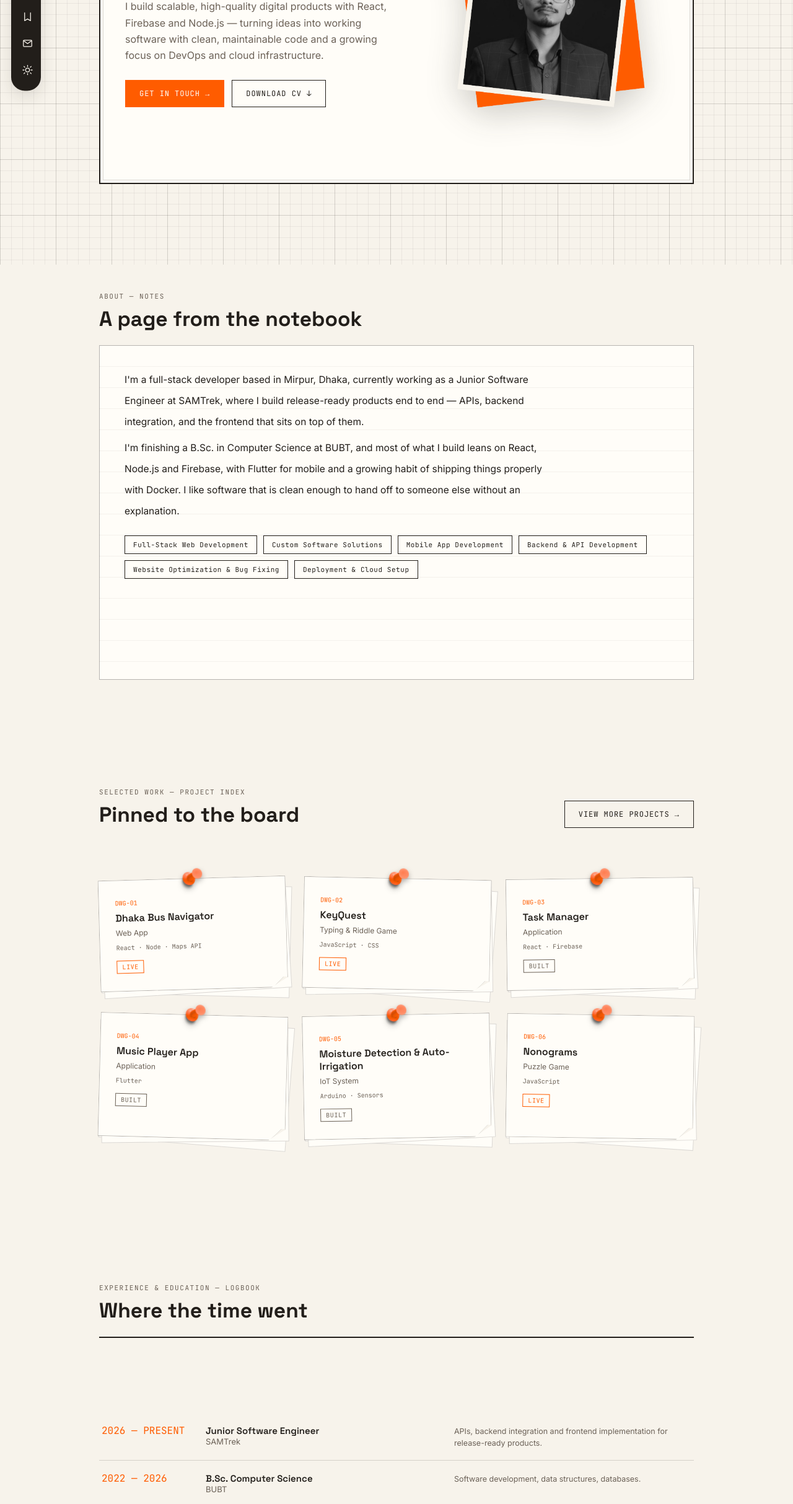
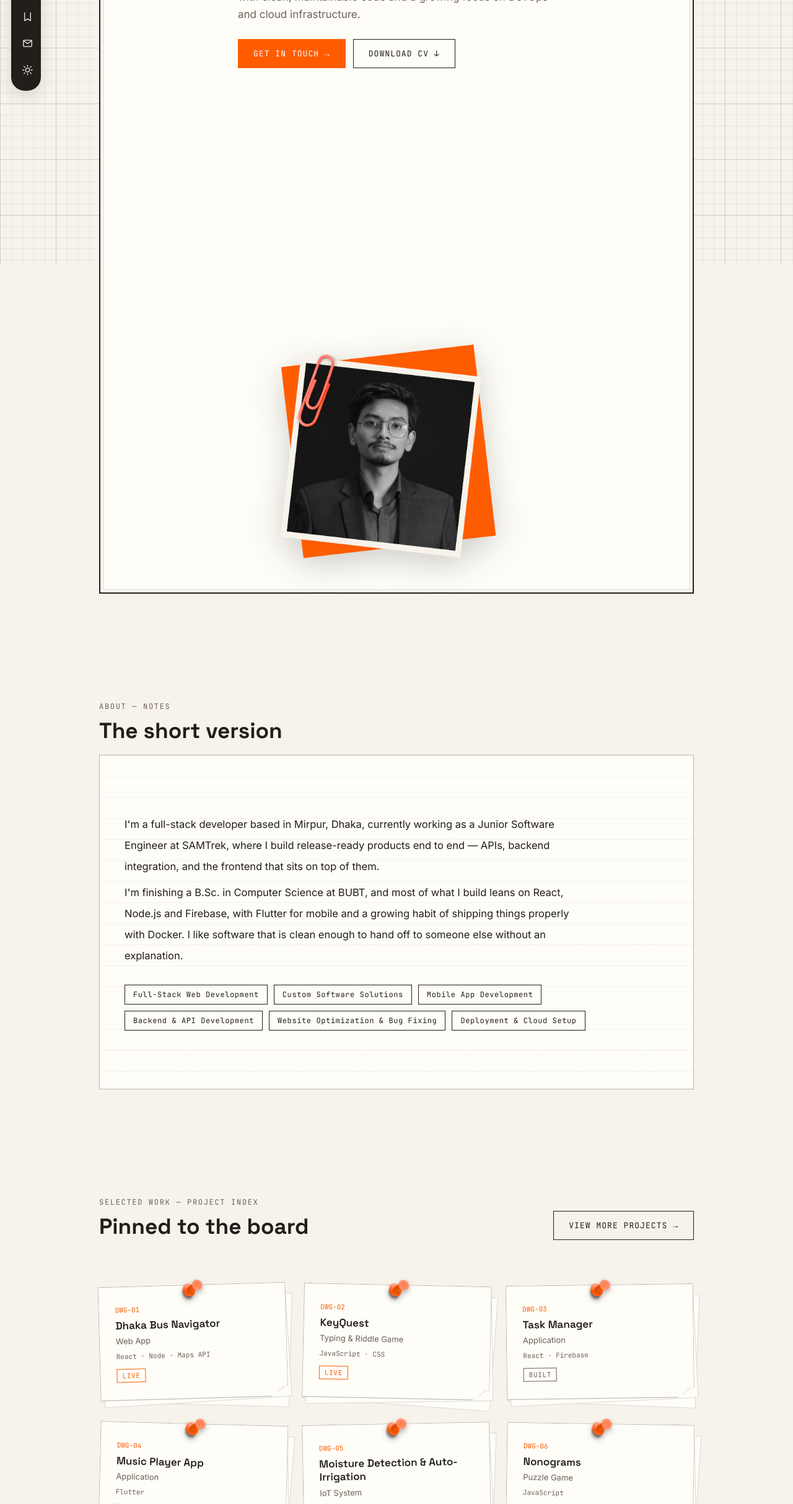
Before and after one commit to Muhit-1/portfolio, a website built with Vite: page index.html in a window 1280 px wide. Shown: the part 373-2800 px from the top of the page at 62% size. Built offline with nearby package versions, Linux system fonts and the light colour scheme.

Commit message:
new updates for section

```diff
--- a/index.html
+++ b/index.html
@@ -60,7 +60,7 @@
     <section id="about">
       <div class="section-head">
         <div class="eyebrow mono">ABOUT — NOTES</div>
-        <h2 class="display">A page from the notebook</h2>
+        <h2 class="display">The short version</h2>
       </div>
       <div class="ledger">
         <p>I'm a full-stack developer based in Mirpur, Dhaka, currently working as a Junior Software Engineer at SAMTrek, where I build release-ready products end to end — APIs, backend integration, and the frontend that sits on top of them.</p>
--- a/src/style.css
+++ b/src/style.css
@@ -62,7 +62,7 @@
   .mono{font-family:'JetBrains Mono',ui-monospace,monospace;}
   .display{font-family:'Space Grotesk',sans-serif;}
   .wrap{width:100%;}
-  .eyebrow{font-size:11px;letter-spacing:.14em;color:var(--ink-soft);text-transform:uppercase;}
+  .eyebrow{font-size:12px;letter-spacing:.14em;color:var(--ink-soft);text-transform:uppercase;}
 
   /* grid paper background */
   .grid-bg{position:fixed;inset:0;z-index:0;pointer-events:none;
@@ -113,21 +113,22 @@
   }
   .title-block{
     border:2px solid var(--ink); position:relative; background:var(--panel);
-    display:flex; flex-wrap:wrap; align-items:center;
+    display:flex; flex-wrap:wrap; align-items:center; justify-content:center;
+    gap:350px;
     flex:1;
   }
   .title-block::before{content:"";position:absolute;inset:4px;border:1px solid var(--line);pointer-events:none;}
-  .title-block-main{flex:1 1 420px; padding:clamp(40px,8vh,76px) 40px;}
+  .title-block-main{flex:0 1 600px; padding:clamp(32px,6vh,56px) 44px;}
   .title-block-main .eyebrow{color:var(--accent); margin-bottom:16px;}
   .title-block-main h1{
     font-family:'Space Grotesk',sans-serif; font-weight:700;
     font-size:clamp(2.4rem,5vw,4rem); line-height:1.03; margin:0 0 20px; letter-spacing:-.01em;
   }
-  .title-block-main p{font-size:16px;line-height:1.65;color:var(--ink-soft);max-width:48ch;margin:0 0 26px;}
+  .title-block-main p{font-size:17px;line-height:1.65;color:var(--ink-soft);max-width:48ch;margin:0 0 26px;}
   .btn-row{display:flex;gap:12px;flex-wrap:wrap;}
   .btn{
-    font-family:'JetBrains Mono',monospace; font-size:12px; letter-spacing:.08em;
-    padding:13px 22px; border:1px solid var(--ink); display:inline-flex; align-items:center; gap:8px;
+    font-family:'JetBrains Mono',monospace; font-size:13px; letter-spacing:.08em;
+    padding:14px 24px; border:1px solid var(--ink); display:inline-flex; align-items:center; gap:8px;
   }
   .btn-solid{background:var(--accent); color:#fff; border-color:var(--accent);}
   .btn-solid:hover{background:var(--accent-deep); border-color:var(--accent-deep); color:#fff;}
@@ -135,11 +136,11 @@
   .btn-outline:hover{color:var(--accent); border-color:var(--accent);}
 
   .title-block-photo{
-    width:430px; display:flex; align-items:center; justify-content:center;
+    width:480px; display:flex; align-items:center; justify-content:center;
     padding:34px; position:relative;
   }
   .hero-photo{
-    width:330px; display:block; margin-right:26px;
+    width:380px; display:block; margin-right:26px;
     filter:drop-shadow(0 14px 26px rgba(34,30,26,.22));
   }
 
@@ -152,7 +153,7 @@
     scroll-snap-align:start;
   }
   .section-head{position:absolute; top:44px; left:160px; right:160px;}
-  .section-head h2{font-family:'Space Grotesk',sans-serif;font-size:clamp(1.5rem,3vw,2.1rem);font-weight:700;margin:8px 0 0;}
+  .section-head h2{font-family:'Space Grotesk',sans-serif;font-size:clamp(1.6rem,3vw,2.2rem);font-weight:700;margin:8px 0 0;}
   .work-head{display:flex;justify-content:space-between;align-items:flex-end;flex-wrap:wrap;gap:20px;}
 
   /* ---------- about ---------- */
@@ -160,12 +161,12 @@
     border:1px solid var(--line-strong); background:
       repeating-linear-gradient(var(--panel), var(--panel) 33px, var(--grid-minor) 34px);
     padding:38px 40px;
-    flex:1;
+    flex:1; display:flex; flex-direction:column; justify-content:center;
   }
-  .ledger p{font-size:15.5px;line-height:34px;color:var(--ink);max-width:70ch;margin:0 0 8px;}
+  .ledger p{font-size:16.5px;line-height:34px;color:var(--ink);max-width:70ch;margin:0 0 8px;}
   .chip-row{display:flex;flex-wrap:wrap;gap:10px;margin-top:22px;}
   .chip{
-    font-family:'JetBrains Mono',monospace;font-size:11px;letter-spacing:.05em;
+    font-family:'JetBrains Mono',monospace;font-size:12px;letter-spacing:.05em;
     border:1px solid var(--ink); padding:7px 13px; color:var(--ink);
   }
 
@@ -176,7 +177,7 @@
   .behind-a{inset:10px -6px -10px 6px; transform:rotate(3deg);}
   .behind-b{inset:6px -3px -6px 3px; transform:rotate(-2deg);}
   .pin{
-    position:absolute; top:-22px; left:50%; transform:translateX(-50%);
+    position:absolute; top:-14px; left:50%; transform:translateX(-50%);
     width:48px; z-index:3; filter:drop-shadow(0 4px 4px rgba(0,0,0,.3));
   }
   .card{
@@ -190,11 +191,11 @@
     content:""; position:absolute; right:0; bottom:0; width:9%; height:9%;
     background:linear-gradient(135deg, transparent 46%, rgba(34,30,26,.14) 48%, var(--bg) 50%);
   }
-  .card .mono.id{font-size:10px;color:var(--accent);margin-bottom:8px;}
-  .card h3{font-family:'Space Grotesk',sans-serif;font-size:16px;font-weight:600;margin:0 0 6px;line-height:1.25;}
-  .card .type{font-size:12px;color:var(--ink-soft);margin-bottom:10px;}
-  .card .stack{font-size:10px;color:var(--ink-soft);margin-bottom:12px;}
-  .status{display:inline-block;font-size:10px;letter-spacing:.06em;padding:3px 8px;border:1px solid currentColor;}
+  .card .mono.id{font-size:11px;color:var(--accent);margin-bottom:8px;}
+  .card h3{font-family:'Space Grotesk',sans-serif;font-size:17px;font-weight:600;margin:0 0 6px;line-height:1.25;}
+  .card .type{font-size:13px;color:var(--ink-soft);margin-bottom:10px;}
+  .card .stack{font-size:11px;color:var(--ink-soft);margin-bottom:12px;}
+  .status{display:inline-block;font-size:11px;letter-spacing:.06em;padding:3px 8px;border:1px solid currentColor;}
 
   /* ---------- experience / logbook ---------- */
   .logbook{border-top:2px solid var(--ink); flex:1; display:flex; flex-direction:column; justify-content:center;}
@@ -203,25 +204,24 @@
     padding:18px 4px; border-bottom:1px solid var(--line);
   }
   .log-row .yr{color:var(--accent);}
-  .log-row .ttl{font-family:'Space Grotesk',sans-serif;font-weight:600;font-size:15px;}
-  .log-row .org{color:var(--ink-soft);font-size:13px;}
-  .log-row .note{color:var(--ink-soft);font-size:12.5px;line-height:1.5;}
+  .log-row .ttl{font-family:'Space Grotesk',sans-serif;font-weight:600;font-size:16px;}
+  .log-row .org{color:var(--ink-soft);font-size:14px;}
+  .log-row .note{color:var(--ink-soft);font-size:13.5px;line-height:1.5;}
 
   /* ---------- contact / postcard ---------- */
-  .postcard{align-items:center; gap:20px;}
-  .postcard-body{flex:1 1 420px; padding:clamp(40px,8vh,76px) 40px;}
+  .postcard-body{flex:0 1 600px; padding:clamp(32px,6vh,56px) 44px;}
   .postcard-body .eyebrow{color:var(--accent); margin-bottom:16px;}
   .postcard-headline{
     font-family:'Space Grotesk',sans-serif; font-weight:700;
-    font-size:clamp(2rem,4vw,3rem); line-height:1.08; margin:0 0 14px; letter-spacing:-.01em;
+    font-size:clamp(2.1rem,4vw,3.1rem); line-height:1.08; margin:0 0 14px; letter-spacing:-.01em;
   }
-  .postcard-sub{font-size:15px; line-height:1.6; color:var(--ink-soft); max-width:46ch; margin:0 0 28px;}
+  .postcard-sub{font-size:16px; line-height:1.6; color:var(--ink-soft); max-width:46ch; margin:0 0 28px;}
   .postcard-addr{border-top:1px solid var(--line-strong); padding-top:22px; display:grid; gap:14px; max-width:440px;}
-  .postcard-row{display:flex; align-items:center; gap:12px; font-size:14px;}
-  .postcard-ico{width:22px; height:22px; flex-shrink:0; display:inline-flex; align-items:center; justify-content:center; color:var(--ink-soft);}
-  .postcard-ico svg{width:18px; height:18px;}
-  .postcard-ico-badge{border:1px solid var(--ink-soft); border-radius:4px; font-size:9px; font-weight:600;}
-  .postcard-k{font-size:10px; letter-spacing:.1em; color:var(--ink-soft); text-transform:uppercase; width:60px; flex-shrink:0;}
+  .postcard-row{display:flex; align-items:center; gap:12px; font-size:15px;}
+  .postcard-ico{width:24px; height:24px; flex-shrink:0; display:inline-flex; align-items:center; justify-content:center; color:var(--ink-soft);}
+  .postcard-ico svg{width:19px; height:19px;}
+  .postcard-ico-badge{border:1px solid var(--ink-soft); border-radius:4px; font-size:10px; font-weight:600;}
+  .postcard-k{font-size:11px; letter-spacing:.1em; color:var(--ink-soft); text-transform:uppercase; width:62px; flex-shrink:0;}
   .postcard-row a{color:var(--ink); border-bottom:1px solid transparent; transition:border-color .15s, color .15s;}
   .postcard-row a:hover{border-color:var(--accent); color:var(--accent-deep);}
   .postcard-cta{margin-top:30px;}
@@ -232,7 +232,7 @@
   }
   .postcard-qr-frame::before{content:""; position:absolute; inset:6px; border:1px dashed var(--accent); pointer-events:none;}
   .postcard-qr-frame img, .postcard-qr-frame canvas{display:block; width:126px; height:126px; position:relative; z-index:1;}
-  .postcard-qr-caption{font-size:9px; letter-spacing:.08em; color:var(--accent); text-transform:uppercase;}
+  .postcard-qr-caption{font-size:10px; letter-spacing:.08em; color:var(--accent); text-transform:uppercase;}
   footer{padding:28px 0 50px;border-top:1px solid var(--line);margin-top:10px;}
   footer .wrap{display:flex;justify-content:space-between;flex-wrap:wrap;gap:10px;font-size:11px;color:var(--ink-soft);padding:0 160px;}
   footer .mono{letter-spacing:.06em;}
```
